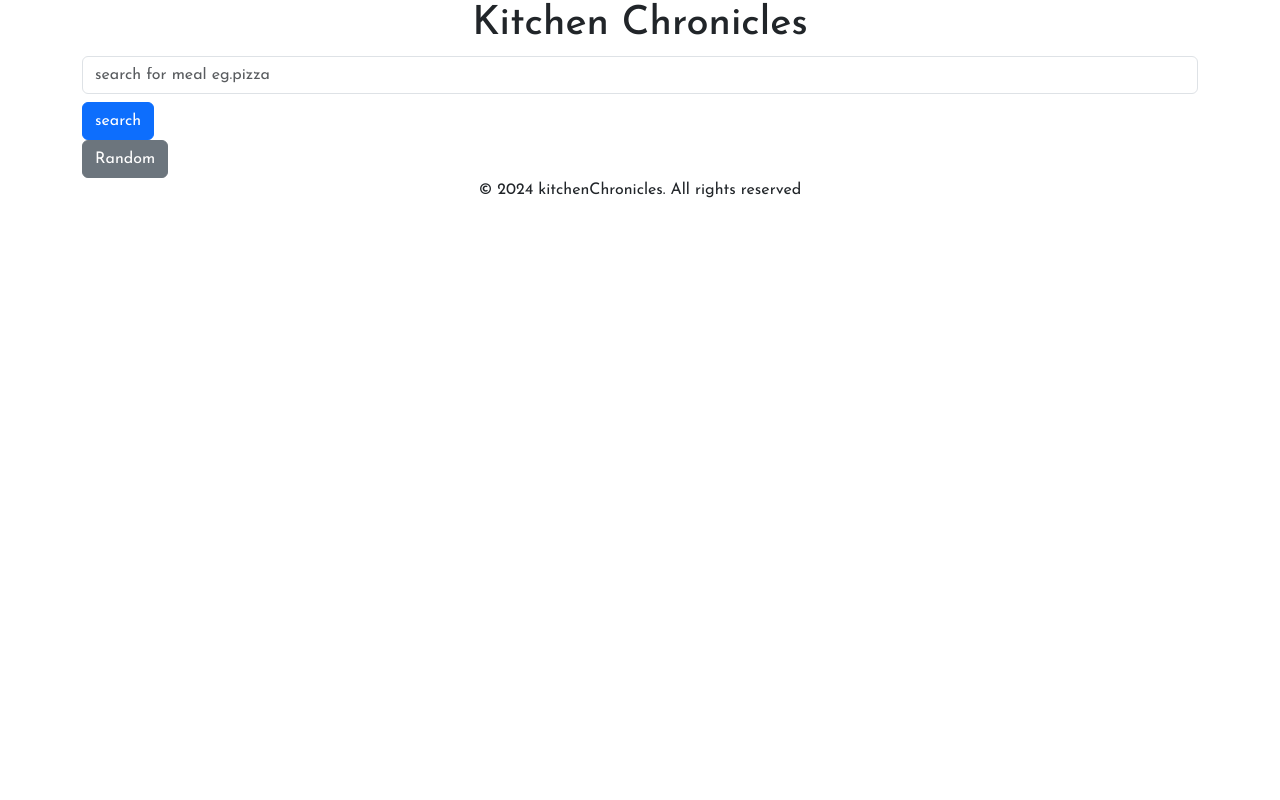
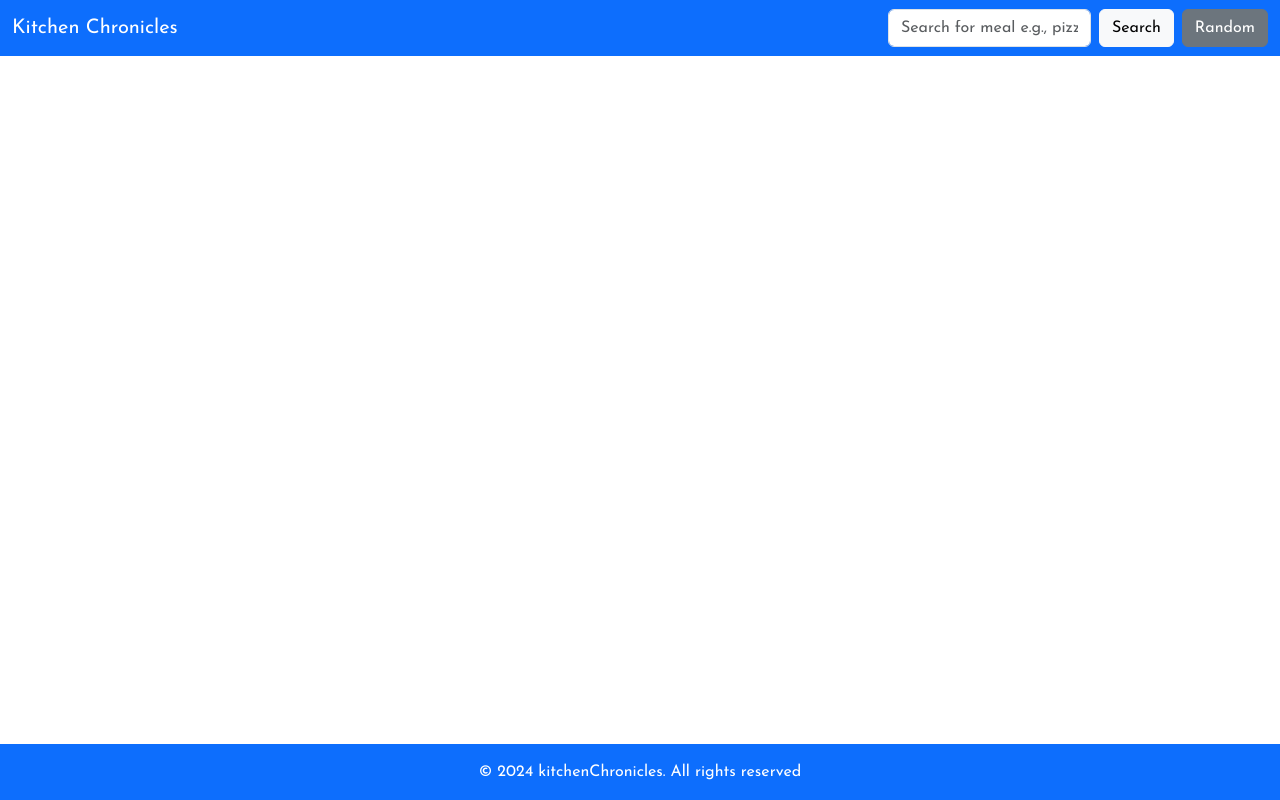
Before and after one commit to Koech161/Kitchen-Chronicles, a plain HTML site: page index.html in a window 1280 px wide. Drawn offline with nearby package versions, Linux system fonts and the light colour scheme.

Commit message:
enhance bootstrap

```diff
--- a/index.html
+++ b/index.html
@@ -13,8 +13,21 @@
 </head>
 <body>
     <div class="container justify-content-center">
-        <h1 id="brand" class="text-center">Kitchen Chronicles</h1>
-        <div class="form-group">
+        <nav class="navbar navbar-expand-lg navbar-light bg-primary fixed-top">
+            <div class="container-fluid">
+                <a class="navbar-brand text-white" href="#" id="brand">Kitchen Chronicles</a>
+                <div class="d-flex align-items-center ms-auto">
+                    <form id="submit" class="d-flex">
+                        <input type="text" id="search" placeholder="Search for meal e.g., pizza" class="form-control me-2" autocomplete="off">
+                        <button id="search-btn" class="btn btn-light" type="submit">Search</button>
+                    </form>
+                    <button class="btn btn-secondary ms-2" id="random-btn">Random</button>
+                </div>
+            </div>
+        </nav>
+        <!-- <nav class="fixed-top navbar navbarNav flex-wrap navbar-light">
+        <h1 id="brand" class="text-center navbar-brand">Kitchen Chronicles</h1>
+        <div class=" navbar-item">
             <form id="submit">
             <input type="text" id="search" placeholder="search for meal eg.pizza" class="form-control" autocomplete="off">
             <button id="search-btn" class="btn btn-primary mt-2" type="submit">search</button>
@@ -23,6 +36,7 @@
         <div class="random">
             <button class="btn btn-secondary" id="random-btn">Random</button>
         </div>
+    </nav> -->
        <div id="search-results" class="results text-center"></div>
        <div class="meals comtainer d-flex flex-wrap" id="meals-container">
 
@@ -31,8 +45,8 @@
         </div>
 
     </div>
-    <div class="copyright">
-        <p class="text-center">&copy; 2024 kitchenChronicles. All rights reserved</p>
+    <div class="copyright fixed-bottom bg-primary py-3">
+        <p class="text-center text-white mb-0 ">&copy; 2024 kitchenChronicles. All rights reserved</p>
     </div>
     <script src="https://cdn.jsdelivr.net/npm/bootstrap@5.3.0/dist/js/bootstrap.bundle.min.js"></script>
 
```
